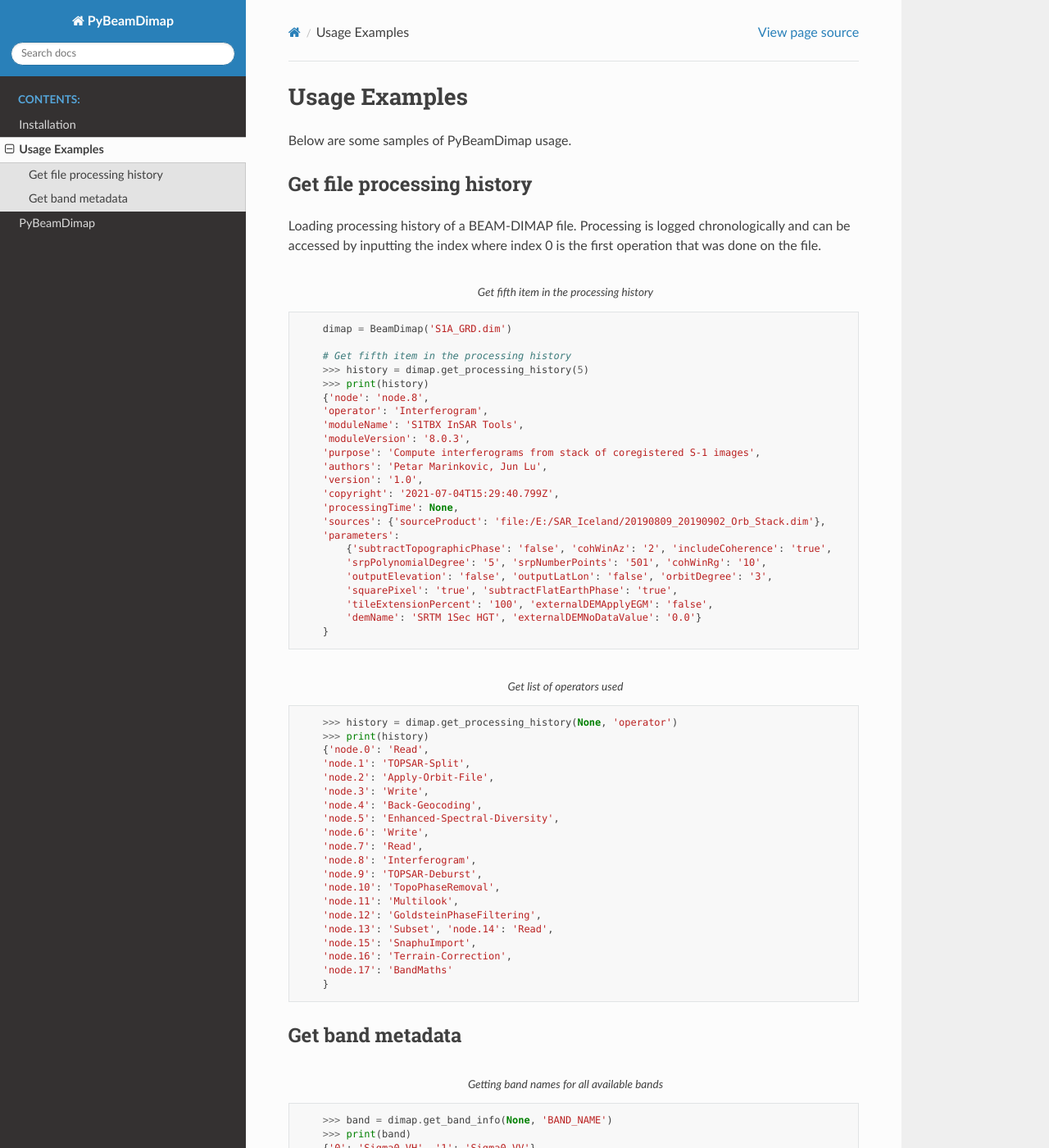
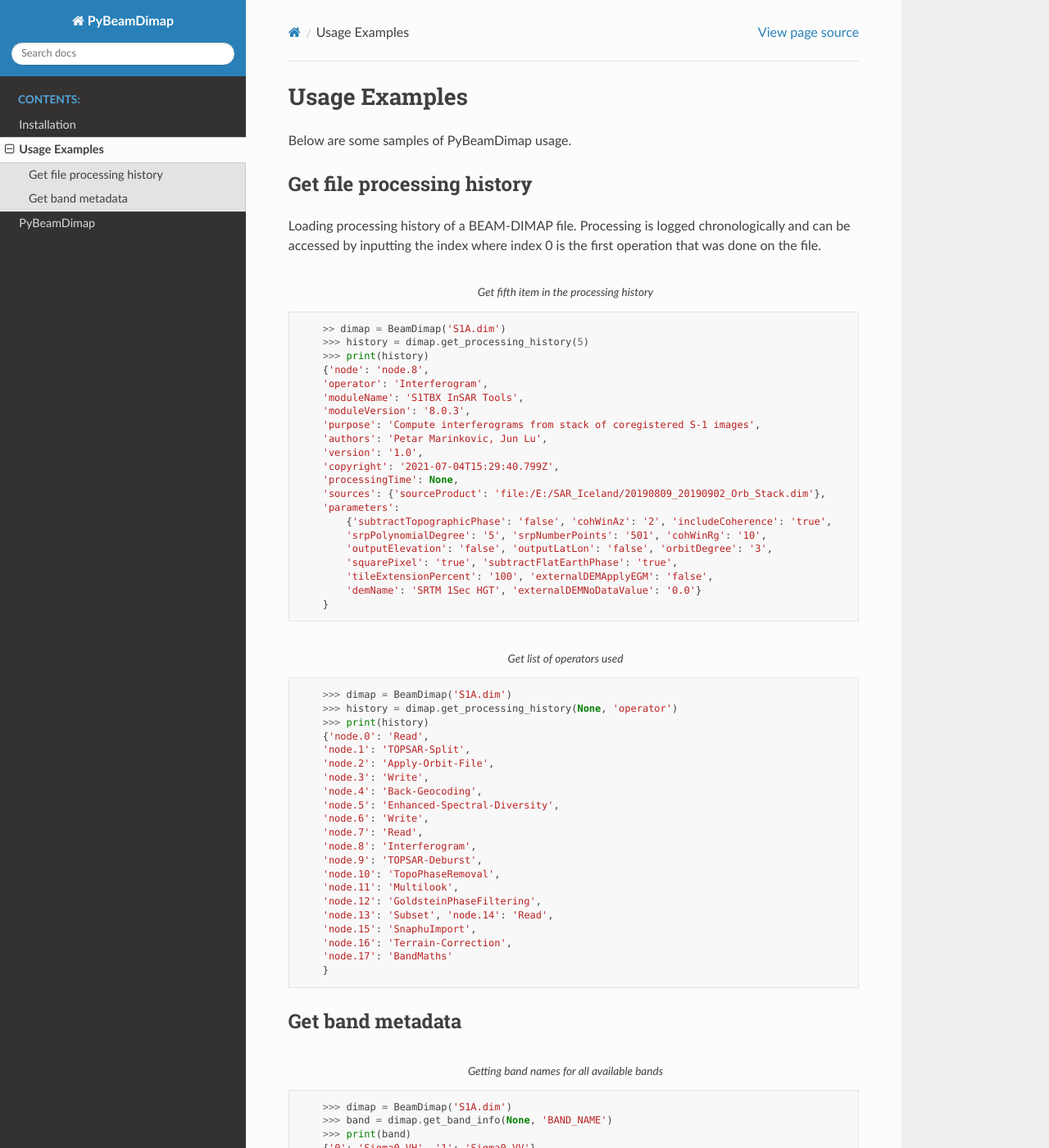
Before and after one commit to pbrotoisworo/py-beam-dimap, a Sphinx documentation site: the page built from docs/source/examples.rst, in a window 1280 px wide and 1400 px high. Shown: the whole window at 82% size. Built offline with Sphinx 7.4.7 and the Read the Docs theme 2.0.0, drawn with Linux system fonts in a browser that asks for light colours; some of the changed text lies outside the part shown.

```diff
--- a/docs/source/examples.rst
+++ b/docs/source/examples.rst
@@ -10,9 +10,7 @@ the index where index 0 is the first operation that was done on the file.
 ..  code-block:: python
     :caption: Get fifth item in the processing history
 
-        dimap = BeamDimap('S1A_GRD.dim')
-
-        # Get fifth item in the processing history
+        >> dimap = BeamDimap('S1A.dim')
         >>> history = dimap.get_processing_history(5)
         >>> print(history)
         {'node': 'node.8',
@@ -37,6 +35,7 @@ the index where index 0 is the first operation that was done on the file.
 ..  code-block:: python
     :caption: Get list of operators used
 
+        >>> dimap = BeamDimap('S1A.dim')
         >>> history = dimap.get_processing_history(None, 'operator')
         >>> print(history)
         {'node.0': 'Read',
@@ -63,6 +62,7 @@ Get band metadata
 ..  code-block:: python
     :caption: Getting band names for all available bands
 
+        >>> dimap = BeamDimap('S1A.dim')
         >>> band = dimap.get_band_info(None, 'BAND_NAME')
         >>> print(band)
         {'0': 'Sigma0_VH', '1': 'Sigma0_VV'}
@@ -70,6 +70,7 @@ Get band metadata
 ..  code-block:: python
     :caption: Getting band metadata
 
+        >>> dimap = BeamDimap('S1A.dim')
         >>> band = dimap.get_band_info(1, 'BAND_RASTER_WIDTH')
         >>> print(band)
         '34438'
```
Also changed, not shown: README.md (+10 -3 lines).
